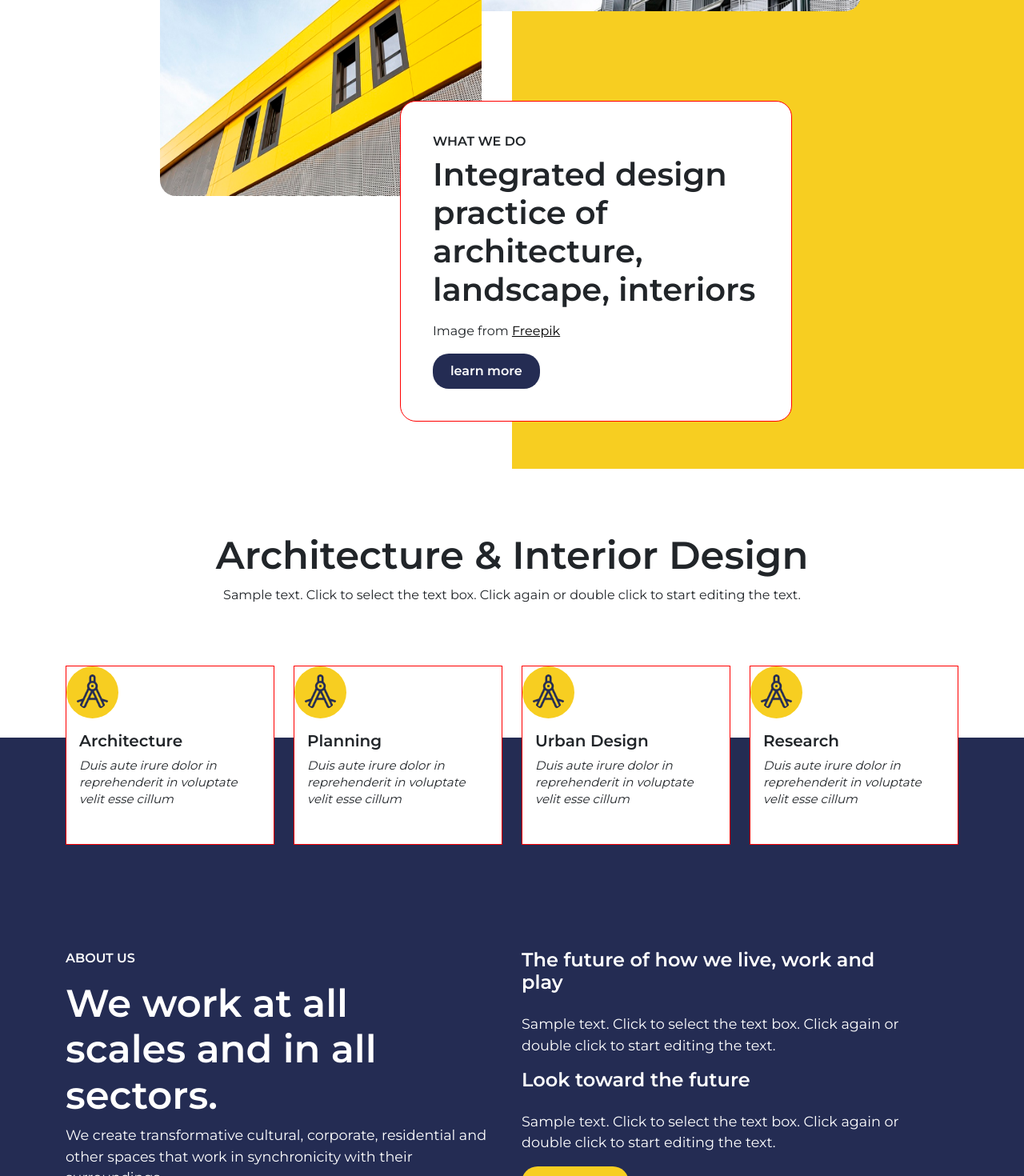
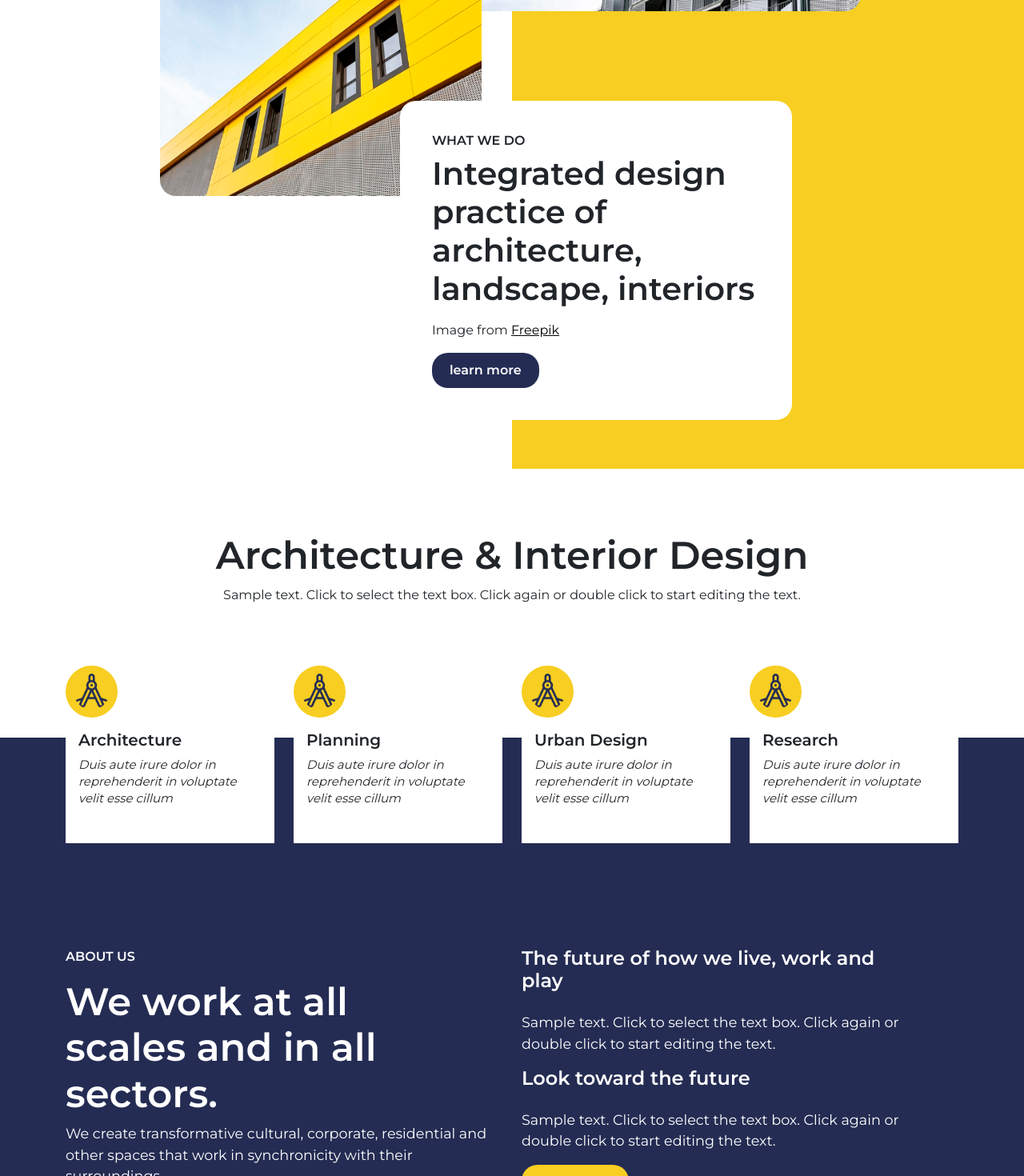
Before and after one commit to tharanga270/companysite, a React (Create React App) app: page / in a window 1280 px wide. Shown: the part 660-2130 px from the top of the page at 80% size. Built offline with nearby package versions, Linux system fonts and the light colour scheme.

Commit message:
36 final commit

```diff
--- a/src/App.css
+++ b/src/App.css
@@ -55,7 +55,7 @@
   margin-left: 500px;
   position: absolute;
   z-index: 4;
-  border: 1px solid red;
+  /* border: 1px solid red; */
 }
 .cmn-what-text {
   font-weight: 600;
@@ -101,7 +101,7 @@
   margin-top: -90px;
   border: none !important;
   border-radius: 0 !important;
-  border: 1px solid red !important;
+  /* border: 1px solid red !important; */
 }
 
 .service-img-cmn {
@@ -184,7 +184,7 @@
   margin-top: 15%;
   border-radius: 20px;
   padding: 40px;
-  border: 1px solid red;
+  /* border: 1px solid red; */
 }
 .who-best-title {
   font-weight: 600;
@@ -280,7 +280,7 @@
   z-index: 10;
   left: 705px;
   margin-top: -100px;
-  border: 1px solid red;
+  /* border: 1px solid red; */
 }
 .emb-icon {
   font-size: 3.7rem;
@@ -322,7 +322,7 @@
   position: absolute;
   left: 810px;
   padding: 40px;
-  border: 1px solid red;
+  /* border: 1px solid red; */
   margin-top: -365px;
 }
 .comment-right-cont h1 {
@@ -398,7 +398,7 @@ p.comment-wrote-by {
   position: absolute;
   left: 275px;
   top: 790px;
-  border: 1px solid red;
+  /* border: 1px solid red; */
 }
 .full-serv-cont h6 {
   font-weight: 600;
```
